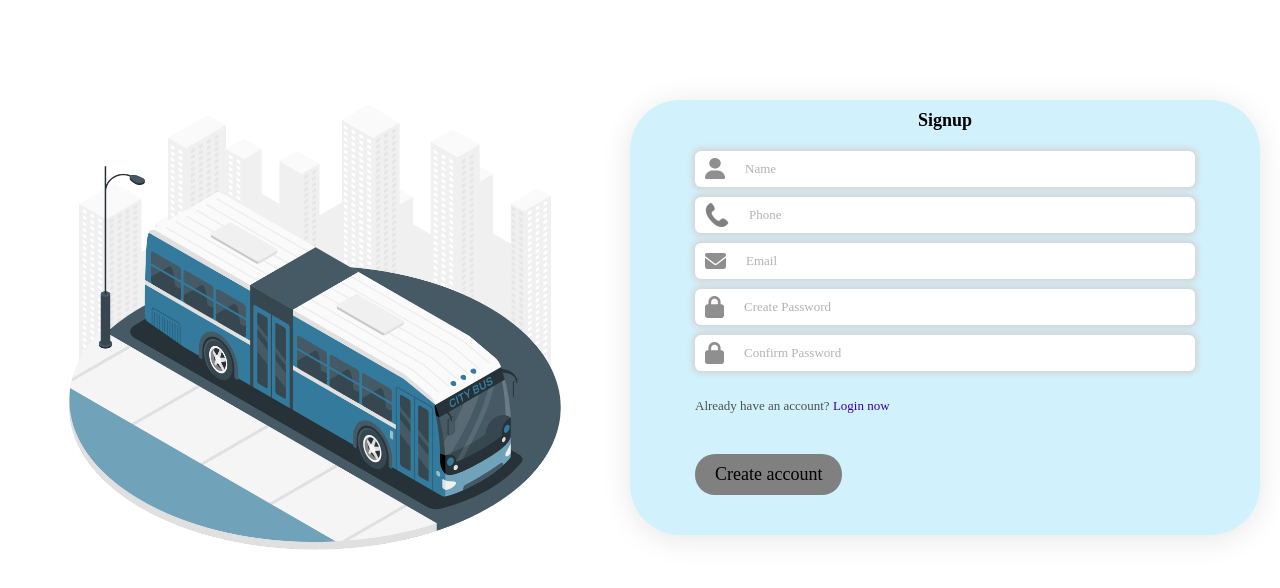
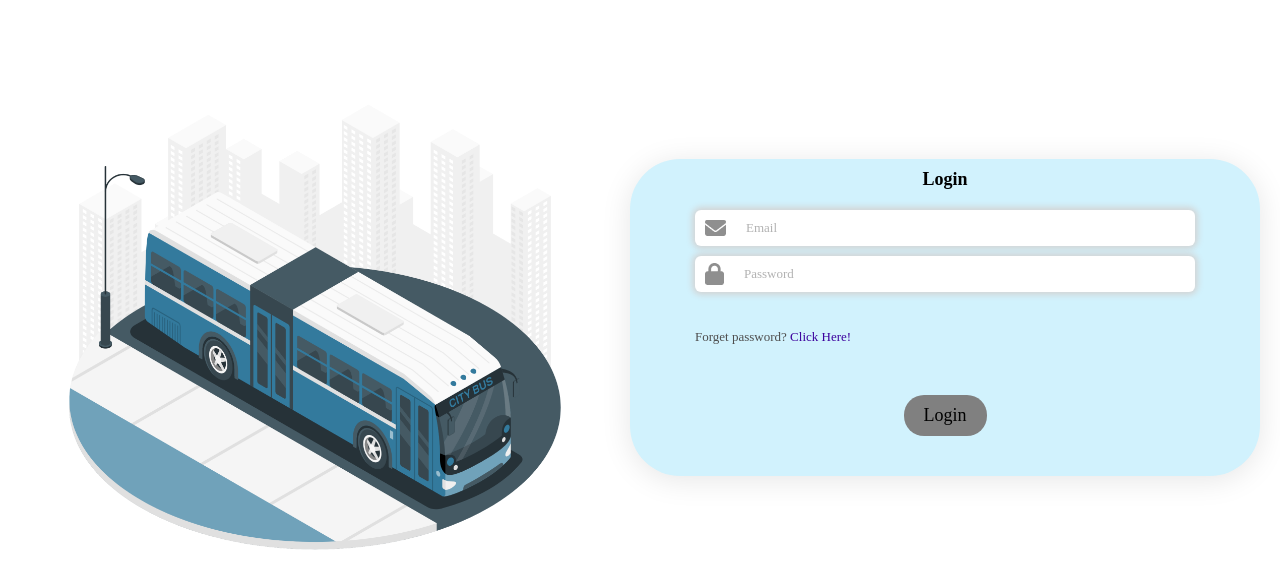
Before and after one commit to ompatel597/bus-buddy, a React (Vite) app: page /login in a window 1280 px wide. Shown: the top 588 px of the page. Built offline with nearby package versions, Linux system fonts and the light colour scheme.

Commit message:
validation signup & login done

```diff
--- a/src/App.jsx
+++ b/src/App.jsx
@@ -9,17 +9,14 @@ import ContactUs from "./app/Components/ContactUs/ContactUs.jsx";
 
 const App = () => {
   return (
-  //   <BrowserRouter>
-  //   <Routes>
-  //     <Route path="/banner" element={<Banner />}/>
-  //     <Route path="/login" element={<Login />}/>
-  //     <Route path="/signup" element={<Signup />}/>
-  //   </Routes>
-  // </BrowserRouter>
-  <div>
-<Signup/>
+    <BrowserRouter>
+    <Routes>
+      <Route path="/banner" element={<Banner />}/>
+      <Route path="/login" element={<Login />}/>
+      <Route path="/signup" element={<Signup />}/>
+    </Routes>
+  </BrowserRouter>
 
-  </div>
 
 
   );
--- a/src/app/Components/Header/Header.jsx
+++ b/src/app/Components/Header/Header.jsx
@@ -1,5 +1,6 @@
 import React from 'react'
 import logo from "../../assets/BusBuddy-logo.png"
+import { Link } from 'react-router-dom'
 
 
 
@@ -16,7 +17,7 @@ const Header = () => {
         <div className='nav_links'>
             <ul>
               <li>Contact Us</li>
-              <li>Log in</li>
+              <li> <Link to="/login">Log in</Link></li>
             </ul>
         </div>
       </div>
--- a/src/app/Schemas/index.jsx
+++ b/src/app/Schemas/index.jsx
@@ -5,7 +5,7 @@ const phoneRegExp =
 
 export const signUpSchema = Yup.object({
   name: Yup.string().min(2).max(25).required("Please enter your name"),
-  phone: Yup.string().matches(phoneRegExp, "Phone number is not valid"),
+  phone: Yup.string().min(10).max(10).matches(phoneRegExp, "Phone number is not valid"),
   email: Yup.string().email().required("Please enter your email"),
   pass: Yup.string().min(6).required("Please enter your password"),
   conpass: Yup.string()
--- a/src/app/page/home/Banner/Banner.jsx
+++ b/src/app/page/home/Banner/Banner.jsx
@@ -4,17 +4,14 @@ import WhyCard from "../../../Components/WhyCard/WhyCard";
 import icon1 from "../../../assets/icon1.svg";
 import icon2 from "../../../assets/icon2.svg";
 import icon3 from "../../../assets/icon3.svg";
+import TopTravelled from "./TopTravelled";
 
 const Banner = () => {
   return (
     <>
-
-
       <div className="main_banner">
         <Header />
         <div className="banner_div">
-
-
           <div className="banner_text">
             <h1>Find cheap bus tickets for your next trip</h1>
             <p>Easily compare and book your next trip with Busbud</p>
@@ -47,15 +44,25 @@ const Banner = () => {
 
       <div className="whycard_container">
         <div className="whycard_div">
-          <WhyCard img={icon1} heading="Your pick of rides at low prices" text="No matter where you’re going,find the perfect ride from our wide range of destinations and routes at low prices." />
-          <WhyCard img={icon2} heading="Trust who you travel with" text="We take the time to get to know each of our members and bus partners. We check reviews, profiles and IDs, so you know who you’re travelling with and can book your ride at ease on our secure platform." />
-          <WhyCard img={icon3} heading="Scroll, click, tap and go!" text="Booking a ride has never been easier!  you can book a ride close to you in just minutes." />
+          <WhyCard
+            img={icon1}
+            heading="Your pick of rides at low prices"
+            text="No matter where you’re going,find the perfect ride from our wide range of destinations and routes at low prices."
+          />
+          <WhyCard
+            img={icon2}
+            heading="Trust who you travel with"
+            text="We take the time to get to know each of our members and bus partners. We check reviews, profiles and IDs, so you know who you’re travelling with and can book your ride at ease on our secure platform."
+          />
+          <WhyCard
+            img={icon3}
+            heading="Scroll, click, tap and go!"
+            text="Booking a ride has never been easier!  you can book a ride close to you in just minutes."
+          />
         </div>
-
       </div>
 
-
-
+      <TopTravelled />
     </>
   );
 };
--- a/src/app/page/home/Login/Login.jsx
+++ b/src/app/page/home/Login/Login.jsx
@@ -1,30 +1,78 @@
-import React from "react";
+import React, { useState } from "react";
 import user_icon from "../../../../app/assets/person.png";
 import pass_icon from "../../../../app/assets/password.png";
 import email_icon from "../../../../app/assets/email.png";
 import bus_img from "../../../../app/assets/signupImg.png";
+import { useFormik } from "formik";
+import { useNavigate } from "react-router-dom";
+
+const initialValues = {
+  email: "",
+  pass: "",
+};
 
 const Login = () => {
+  const navigate = useNavigate()
+  const { values, errors, handleBlur, handleChange, handleSubmit } = useFormik({
+    initialValues: initialValues,
+    onSubmit: async (values, action) => {
+      try {
+        const responce = await fetch("https://busbooking.bestdevelopmentteam.com/Api/user_login.php",
+          {
+            method: "POST",
+            headers: { "Content-Type": "application/json" },
+            body: JSON.stringify({
+              email: values.email,
+              password: values.pass,
+            }),
+          }
+        );
+        let res = await responce.json();
+        console.log(res);
+        if(res.STATUS === true){
+          navigate("/banner")
+        }
+      } catch (error) {
+        console.log(error);
+      }
+      action.resetForm();
+    },
+  });
+
   return (
     <div className="main-container">
       <div className="part-1">
         <img src={bus_img} alt="" />
       </div>
       <div className="part-2">
-        <form action="">
+        <form onSubmit={handleSubmit}>
           <div className="container">
             <div className="header">
               <div className="text">Login</div>
             </div>
-            <form action="">
             <div className="inputs">
               <div className="input">
                 <img src={email_icon} alt="" />
-                  <input type="email" placeholder="Email" />
+                <input
+                  type="email"
+                  name="email"
+                  value={values.email}
+                  onBlur={handleBlur}
+                  placeholder="Email"
+                  onChange={handleChange}
+                />
               </div>
               <div className="input">
                 <img src={pass_icon} alt="" />
-                  <input type="password" placeholder="Password" />
+                <input
+                  type="password"
+                  value={values.pass}
+                  onBlur={handleBlur}
+                  autoComplete="off"
+                  name="pass"
+                  placeholder="Password"
+                  onChange={handleChange}
+                />
               </div>
               <div className="forget-pass">
                 Forget password? <span>Click Here!</span>
@@ -35,7 +83,6 @@ const Login = () => {
                 </button>
               </div>
             </div>
-            </form>
           </div>
         </form>
       </div>
--- a/src/app/page/home/Signup/Signup.jsx
+++ b/src/app/page/home/Signup/Signup.jsx
@@ -4,9 +4,10 @@ import pass_icon from "../../../../app/assets/password.png";
 import email_icon from "../../../../app/assets/email.png";
 import bus_img from "../../../../app/assets/signupImg.png";
 import phone_icon from "../../../../app/assets/phone.png";
-import { Link } from "react-router-dom";
+import { Link, useNavigate } from "react-router-dom";
 import { useFormik } from "formik";
 import { signUpSchema } from "../../../Schemas";
+
 
 const initialValues = {
   name: "",
@@ -15,17 +16,18 @@ const initialValues = {
   pass:"",
   conpass:"",
 }
-
 const Signup = () => {
-
+  const navigate = useNavigate()
   const {values, errors, handleBlur,handleChange, touched , handleSubmit} = useFormik({
     initialValues: initialValues,
     validationSchema: signUpSchema,
     onSubmit: async(values, action) => {
       try {
-        const responce = await fetch("https://busbooking.bestdevelopmentteam.com/Api/user_registration.php", {
+        const responce = await fetch("https://busbooking.bestdevelopmentteam.com/Api/user_registration",
+         {
+
           method: "POST",
-          headers: { "Content-Type": "application/json" },
+          headers: { "Content-Type":"application/json"},
           body: JSON.stringify({
             name: values.name,
             mobile_no: values.phone,
@@ -33,17 +35,19 @@ const Signup = () => {
             password: values.pass,
           }),
         });
-
         let res = await responce.json();
-        console.log(res);
-      } catch (error) {
+        console.table(res ,"res");
+        if(res.STATUS === true){
+          navigate("/login")
+        }else {
+        //here
+        }
+      } catch (error) {-
         console.log(error);
       }
       action.resetForm();
     }
   })
-
-
   return (
     <div className="main-container">
       <div className="part-1">
@@ -80,7 +84,6 @@ const Signup = () => {
                 />
               </div>
               { errors.phone && touched.phone ?( <p className="form-error"> {errors.phone} </p> ): null}
-
               <div className="input">
                 <img src={email_icon} alt="" />
                 <input
@@ -93,7 +96,6 @@ const Signup = () => {
                 />
               </div>
               { errors.email && touched.email ?( <p className="form-error"> {errors.email} </p> ): null}
-
               <div className="input">
                 <img src={pass_icon} alt="" />
                 <input
@@ -107,7 +109,6 @@ const Signup = () => {
                 />
               </div>
               { errors.pass && touched.pass ?( <p className="form-error"> {errors.pass} </p> ): null}
-
               <div className="input">
                 <img src={pass_icon} alt="" />
                 <input
@@ -121,7 +122,6 @@ const Signup = () => {
                 />
               </div>
               { errors.conpass && touched.conpass ?( <p className="form-error"> {errors.conpass} </p> ): null}
-
             </div>
             <div className="forget-pass">
               Already have an account? <span>Login now</span>
@@ -135,5 +135,4 @@ const Signup = () => {
     </div>
   );
 };
-
 export default Signup;
```
Lines whose indentation alone changed are shown as unchanged.
